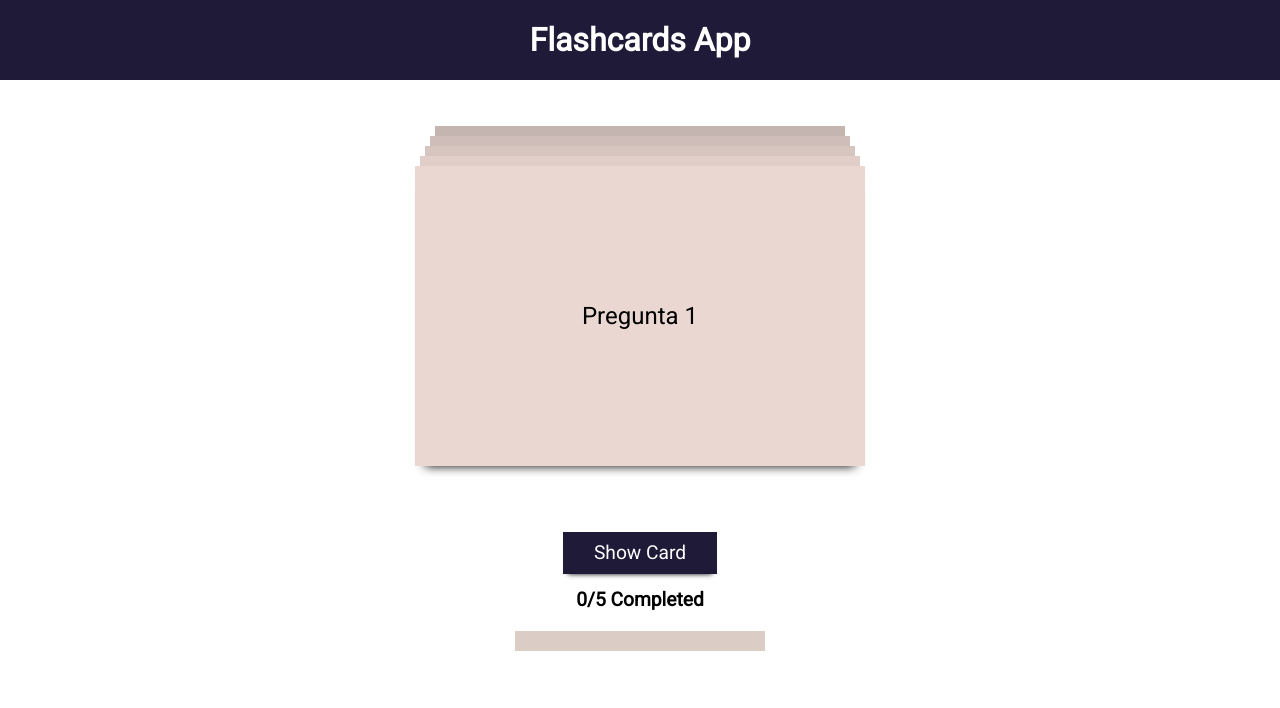
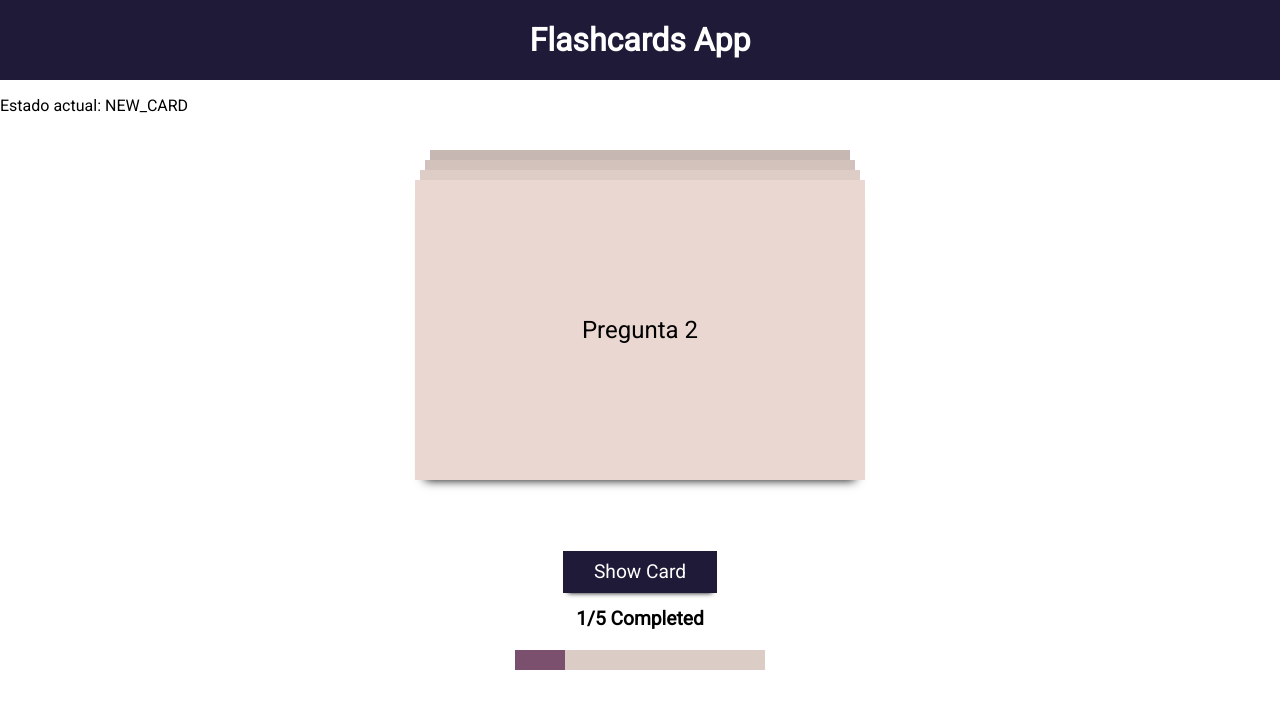
Before and after one commit to hristoroque/react-flashcards, a React (Create React App) app: page / in a window 1280 px wide. Shown: the top 708 px of the page. Built offline with nearby package versions, Linux system fonts and the light colour scheme.

Commit message:
Trying to fix bugs

```diff
--- a/src/app/App.js
+++ b/src/app/App.js
@@ -1,4 +1,4 @@
-import React, {Fragment, useState} from 'react'
+import React, {Fragment, useState, useEffect} from 'react'
 //import {connect} from 'react-redux'
 import Header from './components/header'
 import CardsGamePanel from './components/cardsgamepanel'
@@ -16,7 +16,7 @@ const cards = [
   },
   {
     'front': 'Pregunta 2',
-    'back': 'Respuesta 2',
+    'back': 'IHRFBDNDFSAKLFDJSALÑFJSDALÑFJDSALJFDSLAJFDSLÑAJFDSLAÑLFDJAÑLDAKJFDSLAKJFDSALÑFJDAÑLDJKFÑALSKFJ',
   },
   {
     'front': 'Pregunta 3',
@@ -52,10 +52,14 @@ function App() {
   const easy = ()=>{
     setCardState(states.REMOVING_CARD)
     setTimeout(()=>{
-      setCurrentCards(currentCards.slice(1))
       setCardState(states.NEW_CARD)
     },1000)
   }
+
+  useEffect(()=>{
+    if(cardState === states.NEW_CARD)
+      setCurrentCards(currentCards.slice(1))
+  },[cardState])
 
   const hard = ()=>{
     const newCards = [...currentCards]
@@ -68,6 +72,9 @@ function App() {
   return (
     <Fragment>
       <Header/>
+      <p>
+        Estado actual: {cardState}
+      </p>
       <CardsGamePanel>
         <StackOfCards currentCards={currentCards} cardState={cardState}/>
         <ButtonPanel
--- a/src/app/components/card/Card.css
+++ b/src/app/components/card/Card.css
@@ -23,8 +23,11 @@
     background-color: #EAD7D1;
     font-size: 1.5em;
     display: flex;
+    flex-wrap: wrap;
     justify-content: center;
     align-items: center;
+    text-align: center;
+    word-wrap: anywhere;
 }
 
 .back{
--- a/src/app/components/card/index.js
+++ b/src/app/components/card/index.js
@@ -14,7 +14,6 @@ function Card({card, cardStyle, hidden, cardState}) {
     const back = card.back
 
     let className = 'card'
-
     if(cardState === 'REMOVING_CARD'){
         className += ' removing-card'
     }
--- a/src/app/components/stackofcards/index.js
+++ b/src/app/components/stackofcards/index.js
@@ -21,7 +21,7 @@ function StackOfCards({currentCards, cardState}){
                             filter: `brightness(${(numberOfCards-index*0.2)/numberOfCards})`,
                         }}
                         cardState={index===0 ? cardState : null}
-                        hidden={cardState !== 'NEW_CARD' && index==0 ? true : false}
+                        hidden={(cardState === 'SHOWN_CARD' || cardState === 'REMOVING_CARD') && index==0 ? true : false}
                         style={numberOfCards-index}
                         width={450-index*factor}
                     />
```
